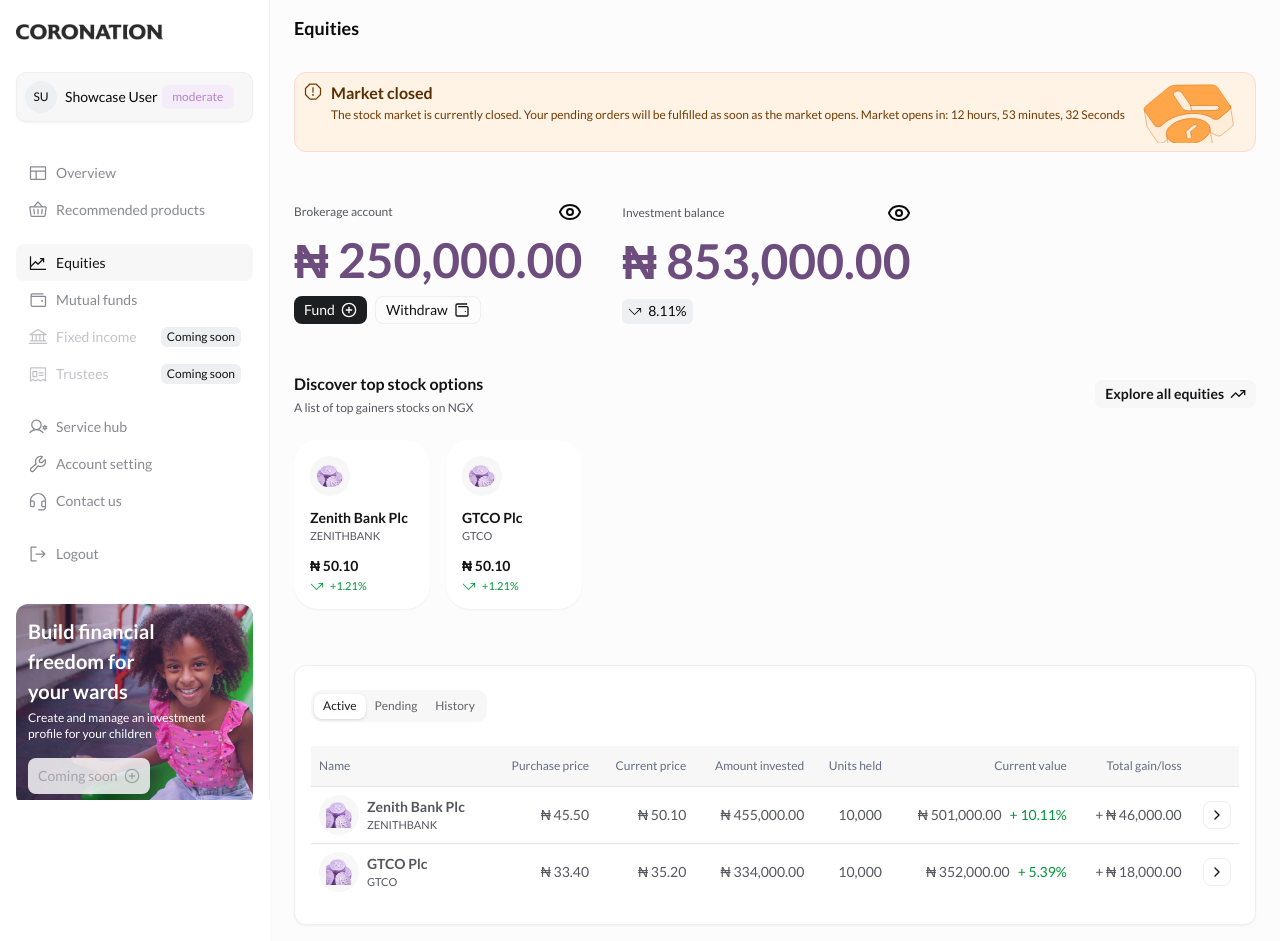
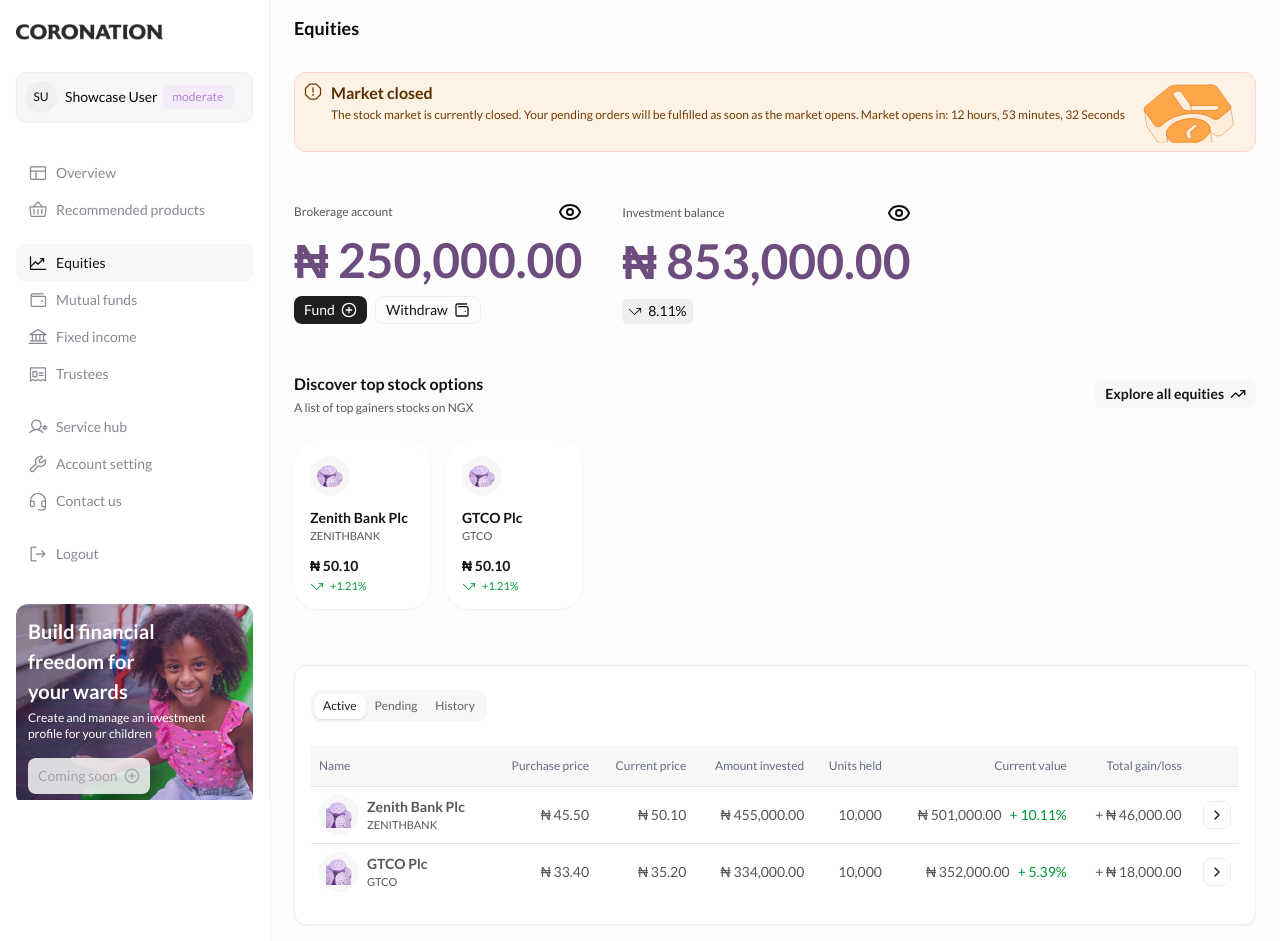
Before and after one commit to itdcoronation/aip-showcase, a Next.js app: page /equities in a window 1280 px wide. Built offline with nearby package versions, Linux system fonts and the light colour scheme.

Commit message:
opening hiddensections

```diff
--- a/next.config.ts
+++ b/next.config.ts
@@ -3,7 +3,21 @@
 const nextConfig: NextConfig = {
   /* config options here */
   images: {
-    domains: ['ngxgeneralstorage.blob.core.windows.net'],
+    remotePatterns: [
+      {
+        protocol: "https",
+        hostname: "ngxgeneralstorage.blob.core.windows.net",
+        pathname: "/**",
+      },
+    ],
+  },
+  turbopack: {
+    rules: {
+      "*.svg": {
+        loaders: ["@svgr/webpack"],
+        as: "*.js",
+      },
+    },
   },
   webpack(config) {
     config.module.rules.push({
--- a/src/components/layout/_components/nav-section.tsx
+++ b/src/components/layout/_components/nav-section.tsx
@@ -54,15 +54,16 @@
       title: "Fixed income",
       path: ROUTES.fixed_income,
       icon: <BankIcon />,
-      isActive: pathname === ROUTES.fixed_income,
-      isComingSoon: true,
+      isActive:
+        pathname === ROUTES.fixed_income ||
+        pathname.startsWith("/fixed-income"),
     },
     {
       title: "Trustees",
       path: ROUTES.trustees,
       icon: <NewspaperClippingIcon />,
-      isActive: pathname === ROUTES.trustees,
-      isComingSoon: true,
+      isActive:
+        pathname === ROUTES.trustees || pathname.startsWith("/trustees"),
     },
   ];
 
--- a/src/modules/recommended-products/_components/fixed-income.tsx
+++ b/src/modules/recommended-products/_components/fixed-income.tsx
@@ -1,7 +1,13 @@
+"use client";
+
 import { FixedIncomeCard } from "@/components/cards/fixed-income-card";
 import { Button } from "@/components/ui/button";
+import { ROUTES } from "@/lib/routes";
+import { useRouter } from "next/navigation";
 
 export const FixedIncome = () => {
+  const router = useRouter();
+
   return (
     <section className="overflow-hidden">
       <div className="flex items-center justify-between gap-2 mb-6">
@@ -13,7 +19,12 @@
             Write a better description for this section
           </p>
         </div>
-        <Button size={"sm"} variant={"ghost"} className="text-xs">
+        <Button
+          size={"sm"}
+          variant={"ghost"}
+          className="text-xs"
+          onClick={() => router.push(ROUTES.fixed_income)}
+        >
           See all
         </Button>
       </div>
--- a/src/modules/recommended-products/index.tsx
+++ b/src/modules/recommended-products/index.tsx
@@ -1,7 +1,7 @@
-// import { FixedIncome } from "./_components/fixed-income";
+import { FixedIncome } from "./_components/fixed-income";
 // import { MutualFunds } from "./_components/mutual-funds";
 import { TopRecommendedStocks } from "./_components/top-recommended-stocks";
-// import { Trustees } from "./_components/trustees";
+import { Trustees } from "./_components/trustees";
 
 const RecommendedProductsUI = () => {
   return (
@@ -12,9 +12,9 @@
         </header>
         <section className="grid gap-8">
           <TopRecommendedStocks />
-          {/* <MutualFunds />
           <FixedIncome />
-          <Trustees /> */}
+          <Trustees />
+          {/* <MutualFunds /> */}
         </section>
       </section>
     </>
```
Also changed, not shown: tsconfig.json (+19 -5 lines).
